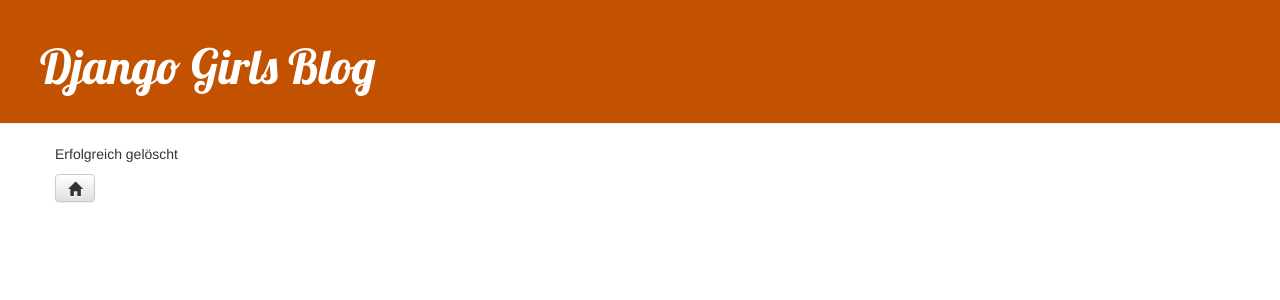
After one commit to Darksnow99/my-first-blog, a Django app: template blog/templates/blog/post_delete.html in a window 1280 px wide. The commit adds this page. Shown: the top 300 px of the page. Run offline with Django 3.2, Linux system fonts and the light colour scheme; the template is opened without the code that fills it, so the values that code supplies are empty; some libraries are stand-ins or nearby versions.

Commit message:
Delete-Button

```diff
--- /dev/null
+++ b/blog/templates/blog/post_delete.html
@@ -0,0 +1,6 @@
+{% extends 'blog/base.html' %}
+
+{% block content %}
+    <p>Erfolgreich gelöscht</p>
+    <a class="btn btn-default" href="{% url 'post_list' %}"><span class="glyphicon glyphicon-home"></span></a>
+{% endblock %}
--- a/blog/templates/blog/post_list.html
+++ b/blog/templates/blog/post_list.html
@@ -7,7 +7,7 @@
         <p>published: {{ post.published_date }}</p>
     </div>
     <h2><a href="{% url 'post_detail' pk=post.pk %}">{{ post.title }}</a></h2>
-    <p>{{ post.text|linebreaksbr }}</p>
+    <a class="btn btn-default" href="{% url 'post_delete' pk=post.pk %}"><span class="glyphicon glyphicon-trash"></span></a>
 </div>
 {% endfor %}
 {% endblock %}
--- a/blog/urls.py
+++ b/blog/urls.py
@@ -6,4 +6,5 @@ urlpatterns = [
     path('post<int:pk>/', views.post_detail, name='post_detail'),
     path('post/new/', views.post_new, name='post_new'),
     path('post/<int:pk>/edit/', views.post_edit, name='post_edit'),
+    path('post<int:pk>/delete', views.post_delete, name="post_delete"),
 ]
--- a/blog/views.py
+++ b/blog/views.py
@@ -39,3 +39,8 @@ def post_edit(request, pk):
     else:
         form = PostForm(instance=post)
     return render(request, 'blog/post_edit.html', {'form': form})
+
+def post_delete(request, pk):
+    post = get_object_or_404(Post, pk=pk)
+    post.delete()
+    return render(request, 'blog/post_delete.html', {'post': post})
```
